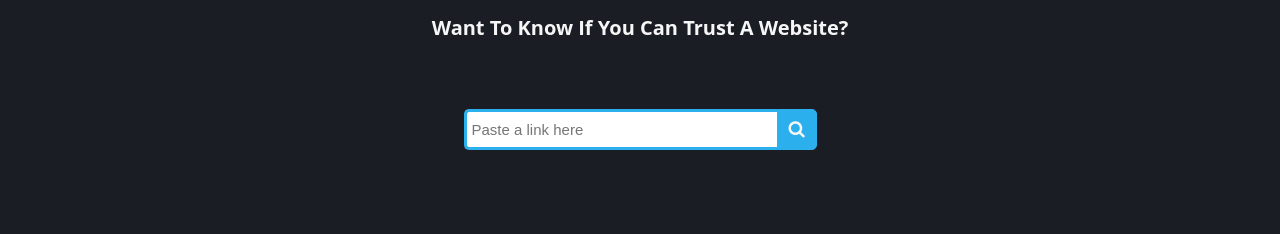
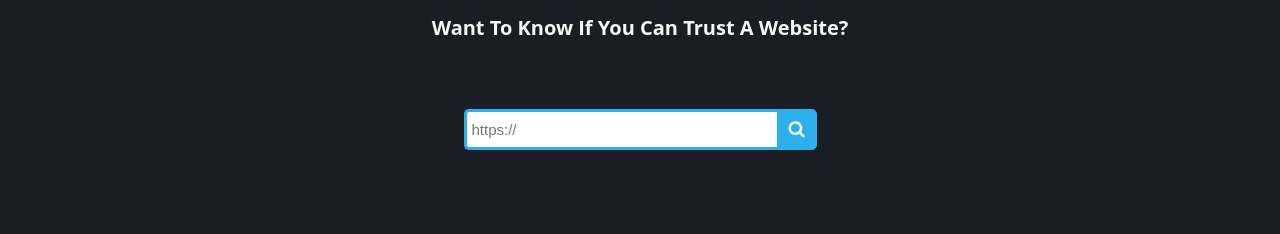
Before and after one commit to edieblu/concrete-wow, a React (Create React App) app: page / in a window 1280 px wide. Shown: the part 296-530 px from the top of the page. Built offline with nearby package versions, Linux system fonts and the light colour scheme.

Commit message:
add regex for urls, improve error messages

```diff
--- a/src/App.css
+++ b/src/App.css
@@ -77,6 +77,12 @@ header {
   font-size: 2.8rem;
   line-height: 1;
   margin-bottom: 3rem;
+}
+
+.search-wrapper {
+  display: flex;
+  flex-direction: column;
+  align-items: center;
 }
 
 .search {
--- a/src/Components/Search.js
+++ b/src/Components/Search.js
@@ -1,6 +1,7 @@
 import React, { useState, useCallback } from "react";
 import Answer from './Answer';
 import axios from 'axios';
+
 
 export default function Search() {
   const BASE_URL = "https://api.factually.dev/reputation?"
@@ -8,18 +9,31 @@ export default function Search() {
   const [isLoading, setIsLoading] = useState(false)
   const [data, setData] = useState(null);
   const [isError, setIsError] = useState(false)
+  const [isValidUrl, setIsValidUrl] = useState(true)
+
+  const validUrlRegex = new RegExp('(^http[s]?:\/{2})|(^www)|(^\/{1,2})')
+
+
   const _sendSerchRequest = useCallback(async () => {
     const url = `${BASE_URL}url=${searchTerm}`
+    if (validUrlRegex.test(searchTerm)) {
+      setIsValidUrl(true)
       setIsLoading(true)
+      setData(null)
+      setIsError(false)
       try {
         const result = await axios(url);
         setData(result.data);
         setSearchTerm("");
       } catch (error) {
         setIsError(true);
+        setData(null)
       }
       setIsLoading(false)
-  }, [searchTerm, isLoading, data]);
+    }
+    else setIsValidUrl(false)
+
+  }, [searchTerm, isLoading, isError, data]);
 
   const _checkKeyActions = useCallback((event) => {
     if (event.key === "Escape") {
@@ -45,7 +59,7 @@ export default function Search() {
         value={searchTerm}
         onChange={_updateSearchTerm}
         onKeyDown={_checkKeyActions}
-        placeholder="Paste a link here"
+        placeholder="https://"
         autoFocus
       />
       {isLoading ? <div className='loading'>
@@ -62,6 +76,7 @@ export default function Search() {
     </div>
     <div>
     {isError ? <p>Hmm 🤔. Something went wrong, please try again.</p> : null}
+    {!isValidUrl ? <p>Hmm 🤔. That doesn't look like a valid website URL. <br/>Make sure it start with 'www' or 'https'. Please try again.</p> : null}
     {data !== null ? <Answer website={data.basisURL} isTrusted={data.safe} score={data.distance} /> : null}
     </div>
     </div>
```
Lines whose indentation alone changed are shown as unchanged.
